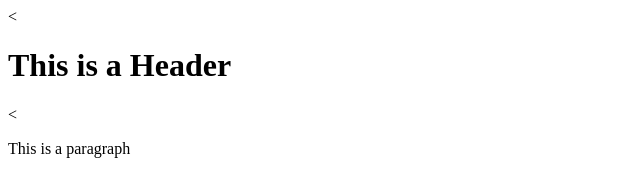
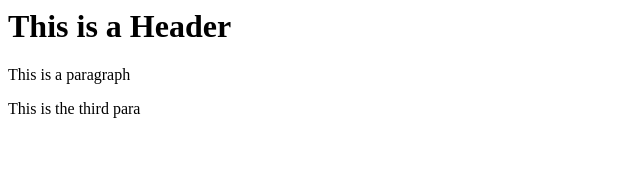
Before and after one commit to Adarsh-Vemali/git-test1, a website: page index.html in a window 1280 px wide. Shown: the whole page, without its empty margins (0-640 px from the left). Drawn offline with Linux system fonts and the light colour scheme.

Commit message:
fourth commit

```diff
--- a/index.html
+++ b/index.html
@@ -2,7 +2,8 @@
 <html>
   <head></head>
   <body>
-    <<h1>This is a Header</h1>
-    <<p>This is a paragraph</p>
+    <h1>This is a Header</h1>
+    <p>This is a paragraph</p>
+    <p> This is the third para</p>
   </body>
 </html>
```
Also changed, not shown: package.json (added, +24 -0 lines), 2 other files.
